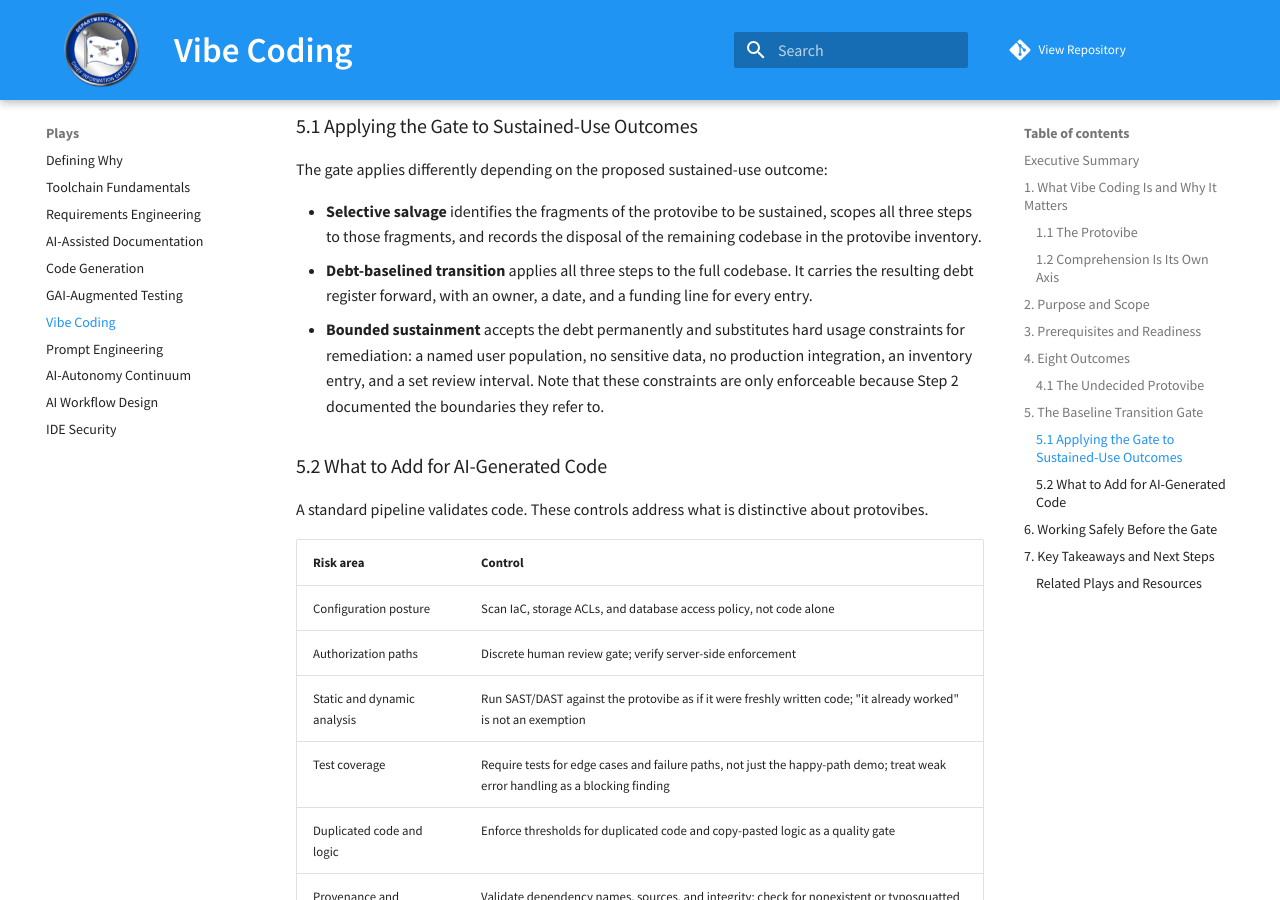
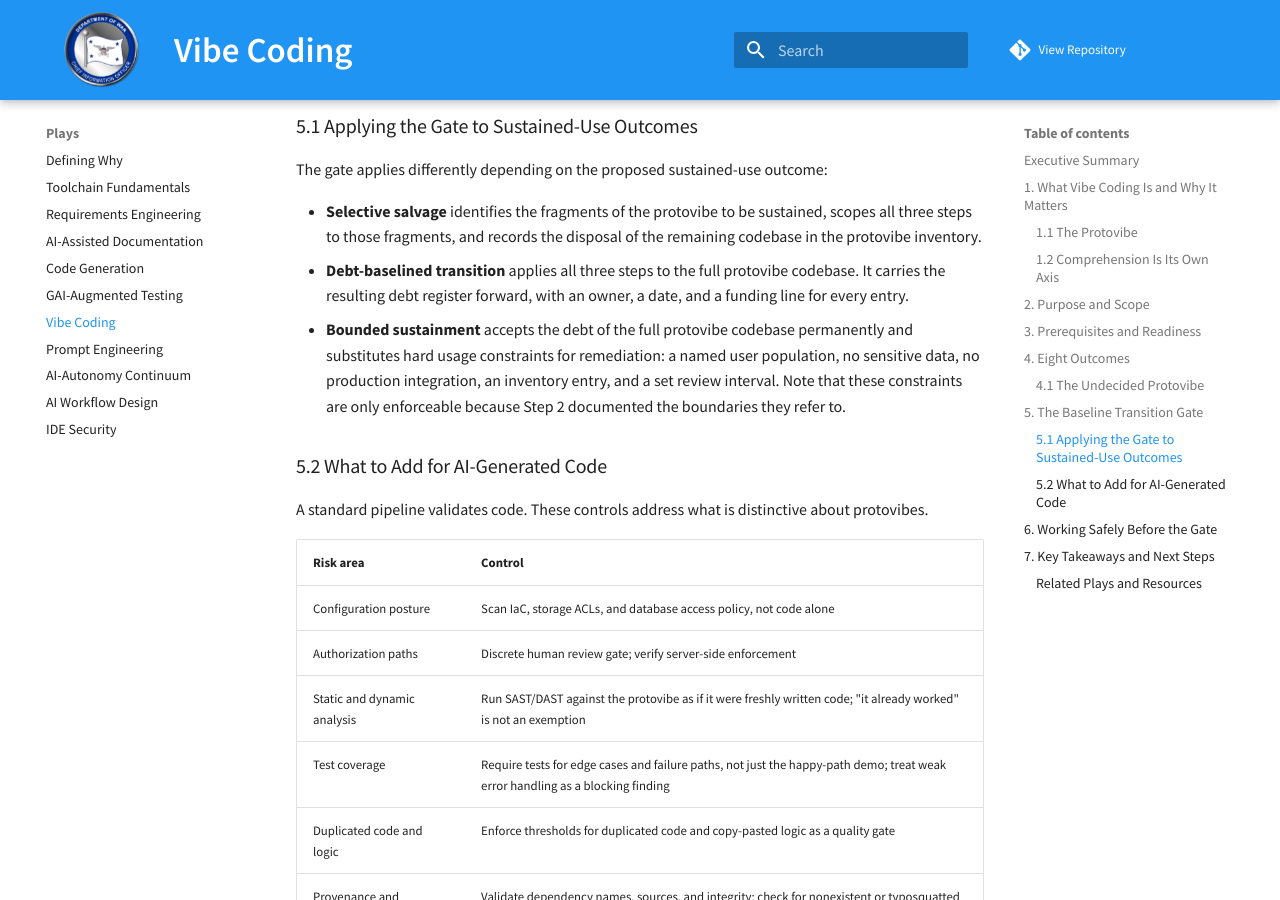
Before and after one commit to Code-dot-mil/AI4SDLC, an MkDocs documentation site: the page built from docs/plays/protovibe_play.md, in a window 1280 px wide and 900 px high, scrolled down 5571 px. Built offline with MkDocs 1.6.1 and Material for MkDocs 9.7.7, drawn with Linux system fonts in a browser that asks for light colours; comment, search, counter and statistics services are not loaded.

Commit message:
docs(protovibe): distinguish sustained-use debt paths
Clarify that both outcomes retain the full protovibe codebase while debt-baselined transition manages it and bounded sustainment accepts it under constraints.

```diff
--- a/docs/plays/protovibe_play.md
+++ b/docs/plays/protovibe_play.md
@@ -127,8 +127,8 @@ If a gate transition is deferred or does not pass, the protovibe remains subject
 The gate applies differently depending on the proposed sustained-use outcome:
 
 - **Selective salvage** identifies the fragments of the protovibe to be sustained, scopes all three steps to those fragments, and records the disposal of the remaining codebase in the protovibe inventory.
-- **Debt-baselined transition** applies all three steps to the full codebase. It carries the resulting debt register forward, with an owner, a date, and a funding line for every entry.
-- **Bounded sustainment** accepts the debt permanently and substitutes hard usage constraints for remediation: a named user population, no sensitive data, no production integration, an inventory entry, and a set review interval. Note that these constraints are only enforceable because Step 2 documented the boundaries they refer to.
+- **Debt-baselined transition** applies all three steps to the full protovibe codebase. It carries the resulting debt register forward, with an owner, a date, and a funding line for every entry.
+- **Bounded sustainment** accepts the debt of the full protovibe codebase permanently and substitutes hard usage constraints for remediation: a named user population, no sensitive data, no production integration, an inventory entry, and a set review interval. Note that these constraints are only enforceable because Step 2 documented the boundaries they refer to.
 
 ### 5.2 What to Add for AI-Generated Code
 
```
